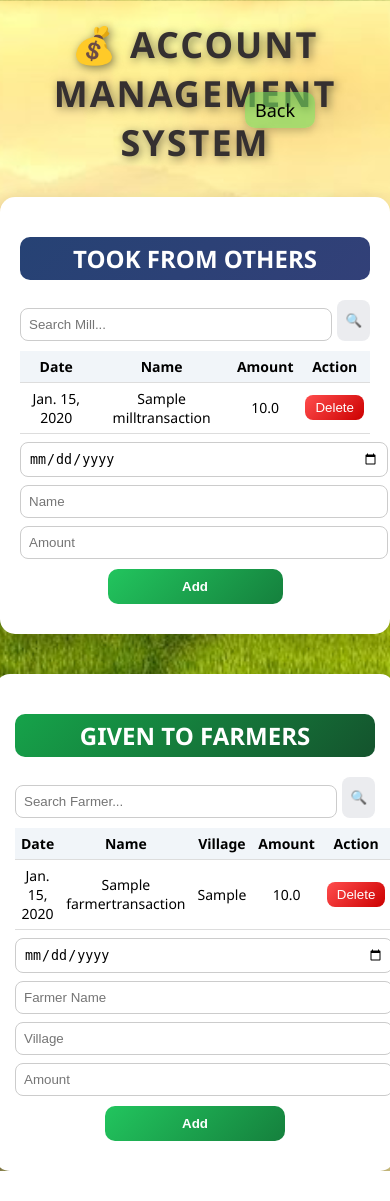
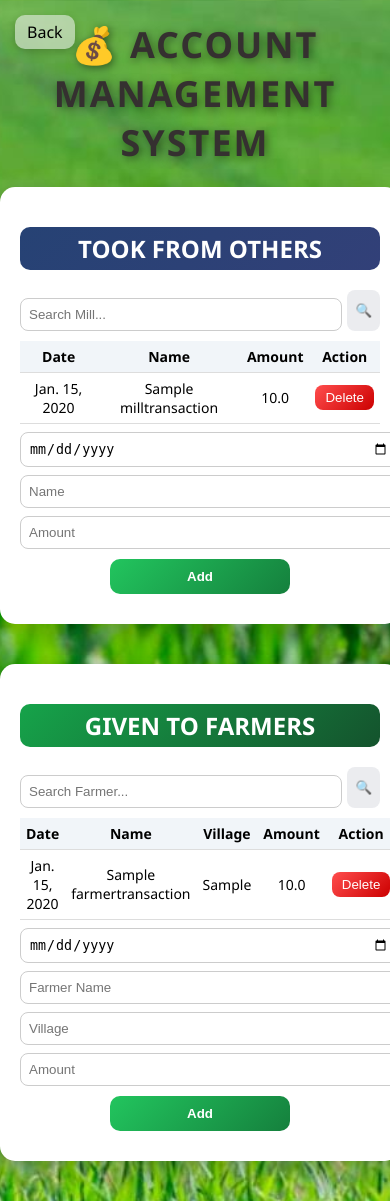
Before and after one commit to saireddy2005/agriportal, a Django app: page /account-management/ in a window 390 px wide; the page is wider, and only the part inside the window is pictured. Before the commit the page ends 1171 px from the top of that part, so only its background shows below. Run offline with Django 5.2, Linux system fonts and the light colour scheme; a user stored in the database is signed in; tables that the repository leaves empty hold one stand-in row (values such as "Sample post").

Commit message:
fixed mobile layout and back button and back button colour

```diff
--- a/core/templates/core/account_management.html
+++ b/core/templates/core/account_management.html
@@ -8,13 +8,13 @@
             margin: 0;
             font-family: 'Segoe UI', sans-serif;
 
-            /* ✅ FIXED BACKGROUND */
-            background: url("/media/paddy.jpg") no-repeat center center fixed;
+            /* ✅ UPDATED BACKGROUND */
+            background: url("/media/paddy3.jpeg") no-repeat center center fixed;
             background-size: cover;
             min-height: 100vh;
         }
 
-        /* 🔥 STYLISH TITLE */
+        /* TITLE */
         .title {
             text-align: center;
             font-size: 36px;
@@ -32,6 +32,21 @@
             gap: 40px;
             margin-top: 30px;
             flex-wrap: wrap;
+            align-items: flex-start;
+            padding-bottom: 40px;
+        }
+
+        /* MOBILE FIX */
+        @media (max-width: 768px) {
+            .container {
+                flex-direction: column;
+                align-items: center;
+                margin-top: 20px;
+            }
+
+            .box {
+                width: 90%;
+            }
         }
 
         /* CARD */
@@ -137,43 +152,34 @@
             transform: scale(1.05);
         }
 
-        .top-bar {
-            position: absolute;
-            top: 20px;
-            left: 20px;
-        }
+        /* BACK BUTTON FIX */
+        .back-btn {
+            position: fixed;
+            top: 15px;
+            left: 15px;
 
-        .back-btn {
-            position: absolute;
-            left: 260px;
-            top: 90px;
-            transform: translate(-50%,-50%);
-
-            background:rgba(118, 218, 93, 0.6);
+            background: rgba(231, 235, 230, 0.6);
             color: black;
-            padding: 6px 10px;
-            width: 50px;
+            padding: 6px 12px;
             border-radius: 10px;
             text-decoration: none;
             font-weight: 500;
             box-shadow: 0 3px 8px rgba(0,0,0,0.2);
-            font-size: 18px;
+            font-size: 16px;
             transition: 0.3s;
         }
 
         .back-btn:hover {
             background: #7ad474;
-            transform: translate(-50%,-50%) scale(1.05);
+            transform: scale(1.05);
         }
 
     </style>
 </head>
 
-<div class="top-bar">
-    <a href="{% url 'profile' %}" class="back-btn">Back</a>
-</div>
+<body>
 
-<body>
+<a href="{% url 'profile' %}" class="back-btn">Back</a>
 
 <div class="title">💰 ACCOUNT MANAGEMENT SYSTEM</div>
 
```
